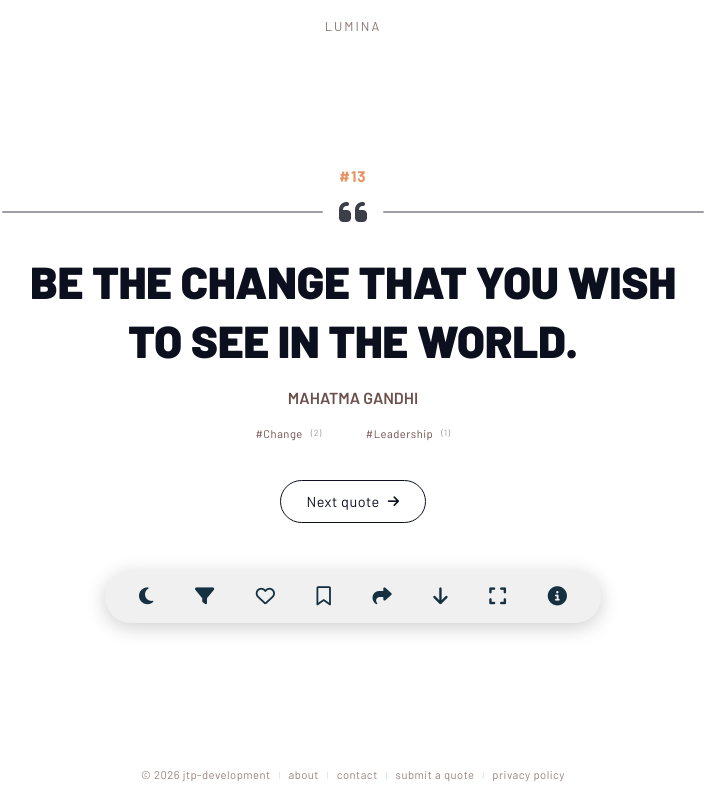
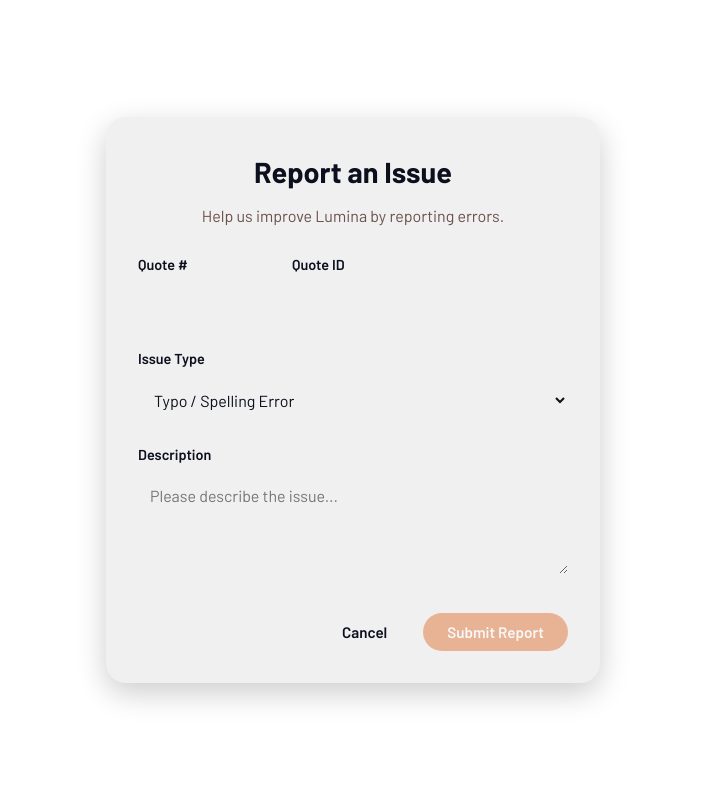
Before and after one commit to jtpoltorak/lumina-ui, an Angular app: page /report-issue in a window 1280 px wide. Before the commit this address led to /. Shown: the whole page, without its empty margins (287-993 px from the left). Built offline with nearby package versions, Linux system fonts and the light colour scheme.

Commit message:
Added a 'report an issue' feature

```diff
--- a/src/app/app.routes.ts
+++ b/src/app/app.routes.ts
@@ -4,6 +4,7 @@ import { AboutComponent } from './components/pages/about';
 import { ContactComponent } from './components/pages/contact';
 import { PrivacyPolicyComponent } from './components/pages/privacy';
 import { SubmitQuoteComponent } from './components/pages/submit-quote';
+import { ReportIssueComponent } from './components/report-issue/report-issue';
 
 export const routes: Routes = [
   { path: '', component: QuoteDisplayComponent },
@@ -11,5 +12,6 @@ export const routes: Routes = [
   { path: 'contact', component: ContactComponent },
   { path: 'privacy', component: PrivacyPolicyComponent },
   { path: 'submit', component: SubmitQuoteComponent },
+  { path: 'report-issue', component: ReportIssueComponent },
   { path: '**', redirectTo: '' },
 ];
--- a/src/app/components/quote-display/quote-display.html
+++ b/src/app/components/quote-display/quote-display.html
@@ -107,6 +107,12 @@
       <button (click)="toggleInfo()" class="btn-icon" data-tooltip="Quote Details" [class.active]="isInfoOpen()">
         <i class="fa-solid fa-circle-info"></i>
       </button>
+
+      <!-- Report Issue Button -->
+      <a [routerLink]="['/report-issue']" [queryParams]="{quoteId: quote()?.id, quoteNum: quote()?.number}"
+        class="btn-icon" data-tooltip="Report Issue">
+        <i class="fa-solid fa-triangle-exclamation"></i>
+      </a>
     </div>
   </div>
 
--- a/src/app/components/quote-display/quote-display.scss
+++ b/src/app/components/quote-display/quote-display.scss
@@ -261,6 +261,7 @@
   justify-content: center;
   font-size: clamp(1rem, 1.5vw, 1.3rem); // Scale icon size
   position: relative;
+  text-decoration: none; // Fix for anchor tags
 
   &:hover {
     color: $color-icon-active;
--- /dev/null
+++ b/src/app/components/report-issue/report-issue.html
@@ -0,0 +1,47 @@
+<div class="report-container">
+    <div class="report-card">
+        <div class="card-header">
+            <h2>Report an Issue</h2>
+            <p>Help us improve Lumina by reporting errors.</p>
+        </div>
+
+        <div class="reported-quote-preview" *ngIf="reportedQuote() as q">
+            <blockquote>"{{ q.content }}"</blockquote>
+            <cite>— {{ q.author }}</cite>
+        </div>
+
+        <form [formGroup]="reportForm" (ngSubmit)="onSubmit()">
+            <div style="display: flex; gap: 16px;">
+                <div class="form-group" style="flex: 1;">
+                    <label for="quote-num">Quote #</label>
+                    <input id="quote-num" type="text" formControlName="quoteNum" readonly>
+                </div>
+                <div class="form-group" style="flex: 2;">
+                    <label for="quote-id">Quote ID</label>
+                    <input id="quote-id" type="text" formControlName="quoteId" readonly>
+                </div>
+            </div>
+
+            <div class="form-group">
+                <label for="issue-type">Issue Type</label>
+                <select id="issue-type" formControlName="issueType">
+                    <option value="typo">Typo / Spelling Error</option>
+                    <option value="attribution">Incorrect External Author</option>
+                    <option value="content">Inaccurate Content</option>
+                    <option value="other">Other</option>
+                </select>
+            </div>
+
+            <div class="form-group">
+                <label for="description">Description</label>
+                <textarea id="description" formControlName="description" rows="4"
+                    placeholder="Please describe the issue..."></textarea>
+            </div>
+
+            <div class="form-actions">
+                <button type="button" class="btn-cancel" (click)="goBack()">Cancel</button>
+                <button type="submit" class="btn-submit" [disabled]="!reportForm.valid">Submit Report</button>
+            </div>
+        </form>
+    </div>
+</div>
--- /dev/null
+++ b/src/app/components/report-issue/report-issue.scss
@@ -0,0 +1,170 @@
+@import '../../../styles/utils/variables';
+
+.report-container {
+    display: flex;
+    justify-content: center;
+    align-items: center;
+    min-height: 100vh;
+    padding: 20px;
+    background-color: $color-bg-primary;
+    color: $color-text-primary;
+    animation: fadeIn 0.5s ease-out;
+}
+
+.report-card {
+    width: 100%;
+    max-width: 500px;
+    background: var(--color-bar-bg); // Use variable if possible, fallback needed if not global
+    border: 1px solid rgba($color-text-primary, 0.1);
+    border-radius: 20px;
+    padding: 32px;
+    box-shadow: 0 10px 30px $color-shadow;
+
+    .card-header {
+        margin-bottom: 24px;
+        text-align: center;
+
+        h2 {
+            font-family: $font-family-primary;
+            font-size: 1.8rem;
+            font-weight: 700;
+            margin-bottom: 8px;
+        }
+
+        p {
+            color: $color-text-secondary;
+            font-family: 'Barlow', sans-serif;
+        }
+    }
+
+    .reported-quote-preview {
+        background-color: rgba($color-text-primary, 0.05);
+        padding: 16px;
+        border-radius: 12px;
+        margin-bottom: 24px;
+        border-left: 4px solid $color-accent;
+
+        blockquote {
+            font-family: $font-family-primary;
+            font-size: 1.1rem;
+            font-style: italic;
+            color: $color-text-primary;
+            margin: 0 0 8px 0;
+            line-height: 1.4;
+        }
+
+        cite {
+            display: block;
+            font-family: 'Barlow', sans-serif;
+            font-size: 0.9rem;
+            color: $color-text-secondary;
+            font-style: normal;
+            font-weight: 500;
+            text-align: right;
+        }
+    }
+}
+
+.form-group {
+    margin-bottom: 20px;
+
+    label {
+        display: block;
+        font-family: 'Barlow', sans-serif;
+        font-size: 0.9rem;
+        font-weight: 600;
+        margin-bottom: 8px;
+        color: $color-text-primary;
+    }
+
+    input,
+    select,
+    textarea {
+        width: 100%;
+        padding: 12px;
+        border-radius: 8px;
+        border: 1px solid rgba($color-text-primary, 0.2);
+        background: transparent;
+        color: $color-text-primary;
+        font-family: 'Barlow', sans-serif;
+        font-size: 1rem;
+        transition: all 0.2s ease;
+
+        &:focus {
+            outline: none;
+            border-color: $color-accent;
+            box-shadow: 0 0 0 3px rgba($color-accent, 0.2);
+        }
+
+        option {
+            background-color: var(--color-bar-bg);
+            color: $color-text-primary;
+        }
+    }
+
+    textarea {
+        resize: vertical;
+        min-height: 100px;
+    }
+
+    input[readonly] {
+        background-color: rgba($color-text-primary, 0.05);
+        cursor: not-allowed;
+        opacity: 0.7;
+    }
+}
+
+.form-actions {
+    display: flex;
+    justify-content: flex-end;
+    gap: 12px;
+    margin-top: 32px;
+
+    button {
+        font-family: 'Barlow', sans-serif;
+        font-weight: 600;
+        padding: 10px 24px;
+        border-radius: 50px;
+        cursor: pointer;
+        transition: all 0.2s ease;
+        font-size: 0.95rem;
+    }
+
+    .btn-cancel {
+        background: transparent;
+        border: 1px solid rgba($color-text-primary, 0.2);
+        color: $color-text-primary;
+
+        &:hover {
+            background: rgba($color-text-primary, 0.05);
+        }
+    }
+
+    .btn-submit {
+        background: $color-accent;
+        border: none;
+        color: $color-bg-primary;
+
+        &:hover:not([disabled]) {
+            transform: translateY(-2px);
+            box-shadow: 0 4px 12px rgba($color-accent, 0.3);
+        }
+
+        &[disabled] {
+            opacity: 0.5;
+            cursor: not-allowed;
+        }
+    }
+}
+
+@keyframes fadeIn {
+    from {
+        opacity: 0;
+        transform: translateY(20px);
+    }
+
+    to {
+        opacity: 1;
+        transform: translateY(0);
+    }
+}
--- /dev/null
+++ b/src/app/components/report-issue/report-issue.ts
@@ -0,0 +1,71 @@
+import { Component, OnInit, signal } from '@angular/core';
+import { CommonModule } from '@angular/common';
+import { ActivatedRoute, Router } from '@angular/router';
+import { ReactiveFormsModule, FormBuilder, FormGroup, Validators } from '@angular/forms';
+import { QuoteService, Quote } from '../../services/quote';
+import { ThemeService } from '../../services/theme';
+
+@Component({
+    selector: 'app-report-issue',
+    standalone: true,
+    imports: [CommonModule, ReactiveFormsModule],
+    templateUrl: './report-issue.html',
+    styleUrl: './report-issue.scss',
+})
+export class ReportIssueComponent implements OnInit {
+    reportForm: FormGroup;
+    isSubmitted = signal(false);
+    reportedQuote = signal<Quote | null>(null);
+
+    constructor(
+        private route: ActivatedRoute,
+        private router: Router,
+        private fb: FormBuilder,
+        public themeService: ThemeService,
+        private quoteService: QuoteService
+    ) {
+        this.reportForm = this.fb.group({
+            quoteId: ['', Validators.required],
+            quoteNum: [''], // Optional/Readonly
+            issueType: ['typo', Validators.required],
+            description: ['', Validators.required]
+        });
+    }
+
+    ngOnInit() {
+        this.route.queryParams.subscribe(params => {
+            const quoteId = params['quoteId'];
+            const quoteNum = params['quoteNum'];
+            if (quoteId) {
+                this.reportForm.patchValue({ quoteId, quoteNum });
+
+                // Fetch full quote details
+                this.quoteService.getQuoteById(quoteId).subscribe(q => {
+                    this.reportedQuote.set(q || null);
+                });
+            }
+        });
+    }
+
+    onSubmit() {
+        if (this.reportForm.valid) {
+            console.log('Issue Reported:', this.reportForm.value);
+            this.isSubmitted.set(true);
+
+            // Simulate API call
+            setTimeout(() => {
+                alert('Thank you for your report!');
+                this.goBack();
+            }, 1000);
+        }
+    }
+
+    goBack() {
+        const quoteId = this.reportForm.get('quoteId')?.value;
+        if (quoteId) {
+            this.router.navigate(['/'], { queryParams: { id: quoteId } });
+        } else {
+            this.router.navigate(['/']);
+        }
+    }
+}
```
